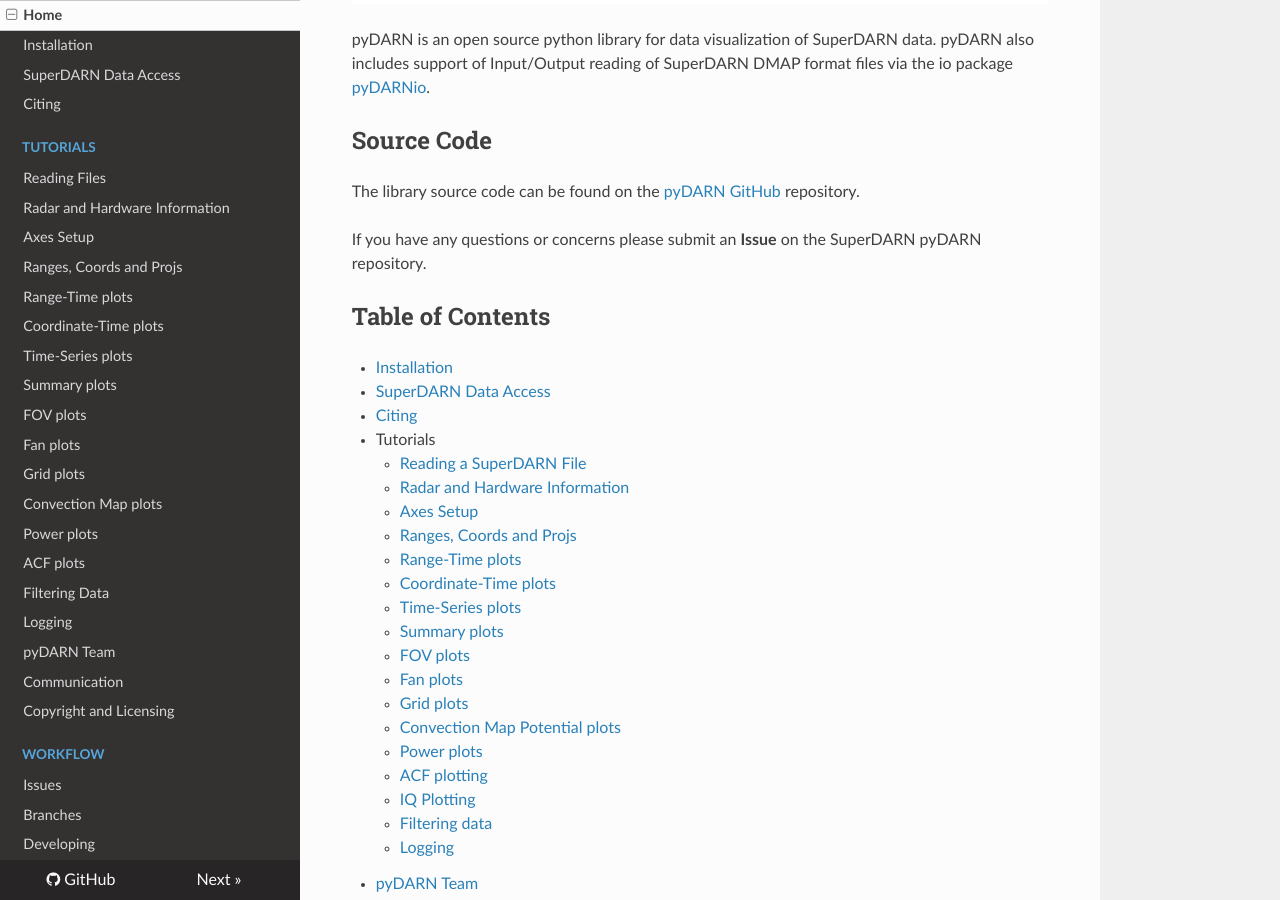
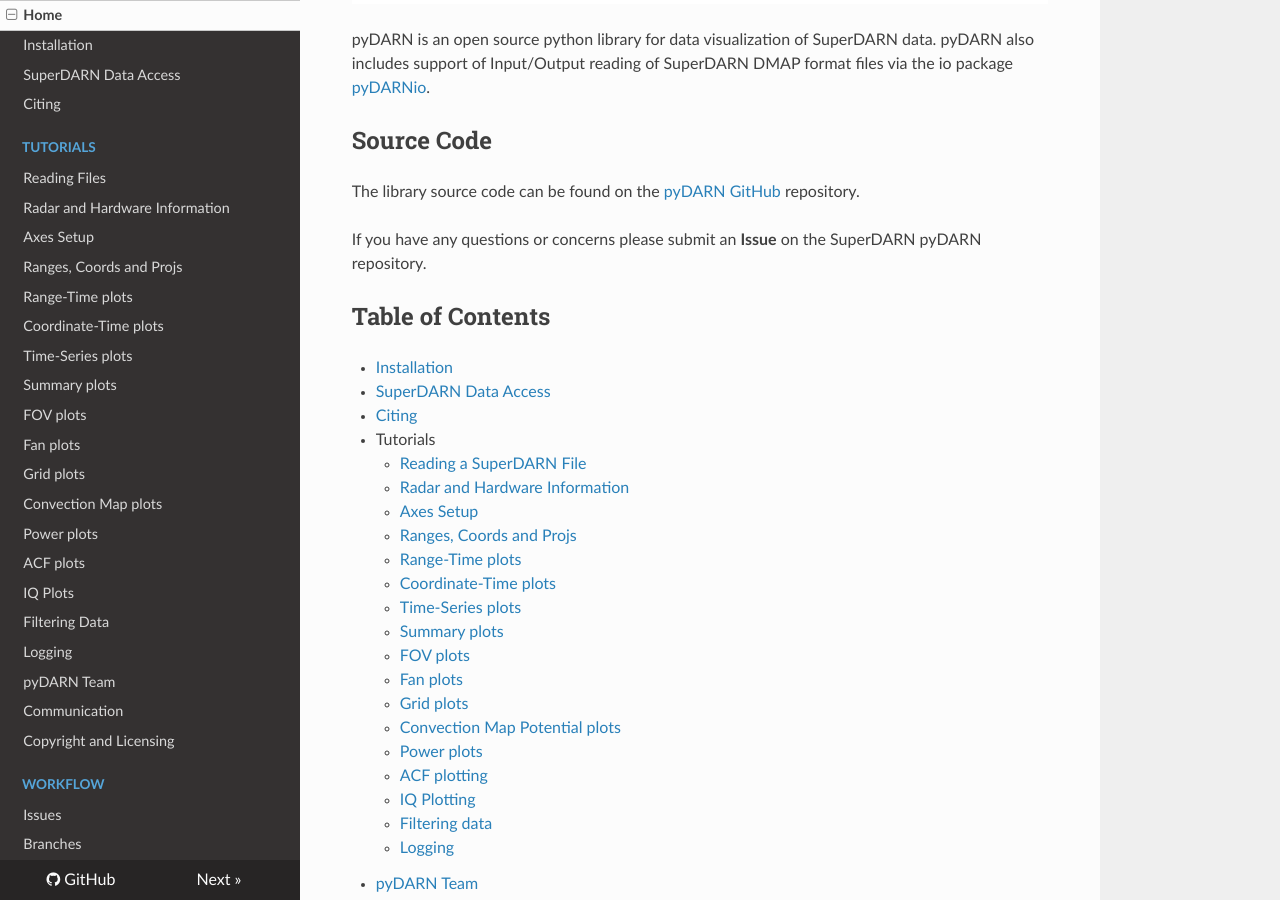
Before and after one commit to SuperDARN/pydarn, an MkDocs documentation site: the page built from docs/index.md, in a window 1280 px wide and 900 px high, scrolled down 327 px. Built offline with MkDocs 1.6.1, drawn with Linux system fonts in a browser that asks for light colours; nearby versions of some CDN libraries.

Commit message:
Update mkdocs.yml

```diff
--- a/mkdocs.yml
+++ b/mkdocs.yml
@@ -26,6 +26,7 @@
             - Convection Map plots: user/map.md
             - Power plots: user/power.md
             - ACF plots: user/acf.md
+            - IQ Plots: user/iq.md
             - Filtering Data: user/filters.md
             - Logging: user/logging.md
     - pyDARN Team: dev/team.md
```
